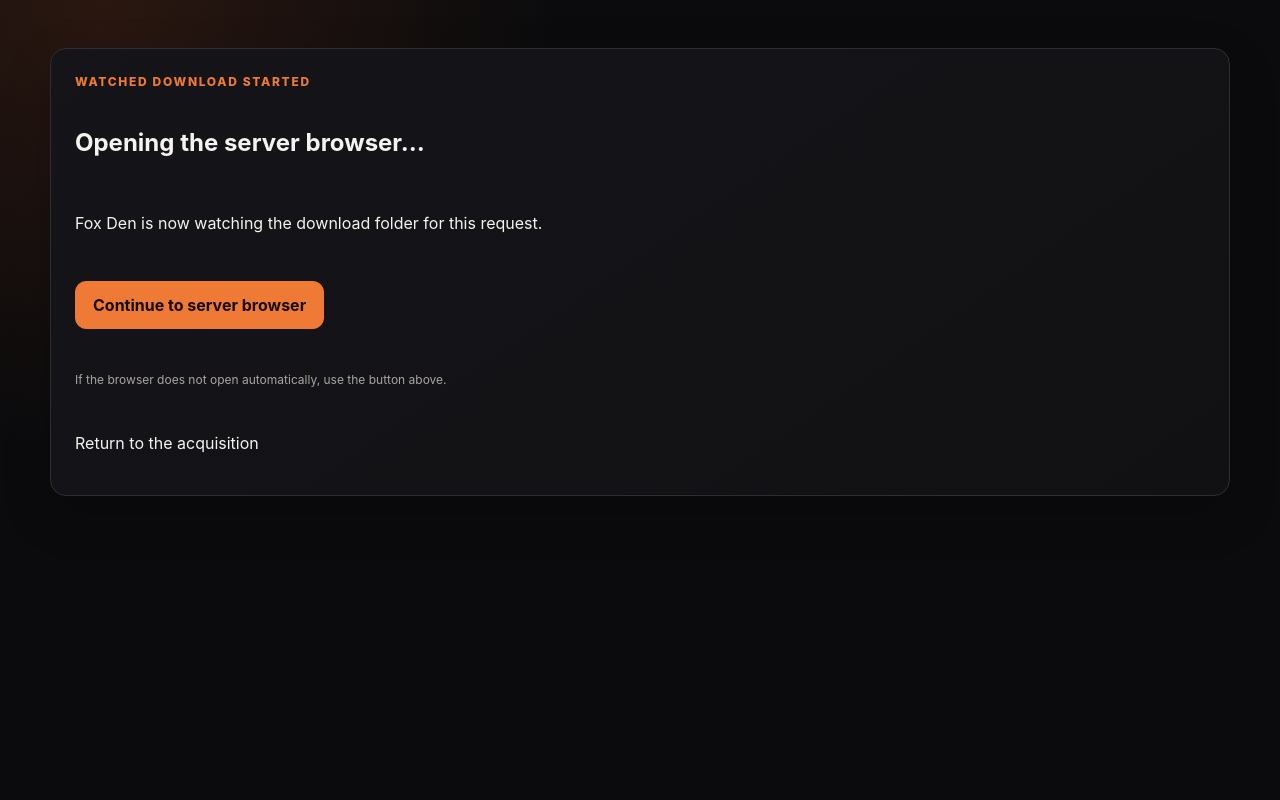
After one commit to ItsFoxxin/Music_Auto_Downloader, a FastAPI app: template backend/src/foxden_music/templates/acquisitions/browser_handoff.html in a window 1280 px wide. The commit adds this page. Run offline with FastAPI, Linux system fonts and the light colour scheme; the template is opened without the code that fills it: most values are stand-ins (such as "Sample title", 1, 10 or a date in 2020); parts of the project's set-up code (start-up, migrations or seed data) failed here and were passed over.

Commit message:
v2.3.2 - Fixed cached browser handoff and started inbox watch

```diff
--- a/backend/pyproject.toml
+++ b/backend/pyproject.toml
@@ -4,7 +4,7 @@ build-backend = "setuptools.build_meta"
 
 [project]
 name = "foxden-music"
-version = "2.3.1"
+version = "2.3.2"
 description = "A security-focused, self-hosted music importer and Jellyfin library manager"
 readme = "README.md"
 requires-python = ">=3.12"
--- a/backend/src/foxden_music/__init__.py
+++ b/backend/src/foxden_music/__init__.py
@@ -1,3 +1,3 @@
 """Fox Den Music."""
 
-__version__ = "2.3.1"
+__version__ = "2.3.2"
--- a/backend/src/foxden_music/artwork.py
+++ b/backend/src/foxden_music/artwork.py
@@ -154,7 +154,7 @@ class ArtworkService:
                     headers={
                         "Accept": "image/jpeg,image/png,image/webp,image/*;q=0.8",
                         "User-Agent": self._settings.musicbrainz_user_agent
-                        or "FoxDenMusic/2.3.1",
+                        or "FoxDenMusic/2.3.2",
                     },
                     timeout=self._settings.metadata_http_timeout_seconds,
                     follow_redirects=True,
--- a/backend/src/foxden_music/config.py
+++ b/backend/src/foxden_music/config.py
@@ -128,7 +128,7 @@ class Settings(BaseSettings):
     def musicbrainz_user_agent(self) -> str | None:
         if not self.musicbrainz_contact:
             return None
-        return f"FoxDenMusic/2.3.1 ({self.musicbrainz_contact})"
+        return f"FoxDenMusic/2.3.2 ({self.musicbrainz_contact})"
 
     @property
     def jellyfin_configured(self) -> bool:
--- /dev/null
+++ b/backend/src/foxden_music/templates/acquisitions/browser_handoff.html
@@ -0,0 +1,23 @@
+<!doctype html>
+<html lang="en">
+<head>
+  <meta charset="utf-8">
+  <meta name="viewport" content="width=device-width, initial-scale=1">
+  <meta name="color-scheme" content="dark">
+  <meta http-equiv="refresh" content="0;url={{ browser_url }}">
+  <title>Opening server browser · {{ app_name }}</title>
+  <link rel="stylesheet" href="{{ url_for('static', path='/styles.css') }}?v={{ version }}">
+</head>
+<body>
+  <main class="page-shell" id="main-content">
+    <section class="panel form-stack">
+      <p class="eyebrow">Watched download started</p>
+      <h1>Opening the server browser…</h1>
+      <p>Fox Den is now watching the download folder for this request.</p>
+      <p><a class="button primary" href="{{ browser_url }}">Continue to server browser</a></p>
+      <p class="muted fine-print">If the browser does not open automatically, use the button above.</p>
+      <p><a href="/acquisitions/{{ acquisition.id }}">Return to the acquisition</a></p>
+    </section>
+  </main>
+</body>
+</html>
--- a/backend/src/foxden_music/templates/base.html
+++ b/backend/src/foxden_music/templates/base.html
@@ -5,8 +5,8 @@
   <meta name="viewport" content="width=device-width, initial-scale=1">
   <meta name="color-scheme" content="dark">
   <title>{% block title %}{{ app_name }}{% endblock %}</title>
-  <link rel="stylesheet" href="{{ url_for('static', path='/styles.css') }}">
-  <script src="{{ url_for('static', path='/app.js') }}" defer></script>
+  <link rel="stylesheet" href="{{ url_for('static', path='/styles.css') }}?v={{ version }}">
+  <script src="{{ url_for('static', path='/app.js') }}?v={{ version }}" defer></script>
 </head>
 <body>
   <a class="skip-link" href="#main-content">Skip to main content</a>
--- a/backend/src/foxden_music/web.py
+++ b/backend/src/foxden_music/web.py
@@ -1139,7 +1139,7 @@ def create_app(settings: Settings | None = None, database: Database | None = Non
         acquisition_id: str,
         csrf_token: str = Form(...),
         session: Session = Depends(session_dependency),
-    ) -> RedirectResponse:
+    ) -> HTMLResponse:
         request.app.state.csrf.verify(csrf_token)
         acquisition = load_acquisition(session, acquisition_id)
         if not settings.download_inbox_auto_import or settings.download_inbox_dir is None:
@@ -1169,16 +1169,21 @@ def create_app(settings: Settings | None = None, database: Database | None = Non
                 session,
                 acquisition,
                 AcquisitionState.WAITING_FOR_DOWNLOAD,
-                "Server browser opened; watching the download inbox",
+                "Server browser handoff started; watching the download inbox",
             )
-        # Keep the form response on this origin. The application's CSP correctly
-        # restricts form submissions to ``'self'`` and Firefox applies that
-        # restriction to redirects as well. Client-side code performs the
-        # separate top-level navigation to the configured server browser only
-        # after this state transition succeeds.
-        return RedirectResponse(
-            url=f"/acquisitions/{acquisition.id}?download=started",
-            status_code=status.HTTP_303_SEE_OTHER,
+        destination = settings.remote_browser_url or settings.spotidownloader_url
+        # Return an actual same-origin document before navigating away. This
+        # works even when a client has an older cached app.js and avoids Firefox
+        # treating an external redirect as a blocked cross-origin form action.
+        return templates.TemplateResponse(
+            request=request,
+            name="acquisitions/browser_handoff.html",
+            headers={"Cache-Control": "no-store"},
+            context=common_context(
+                request,
+                acquisition=acquisition,
+                browser_url=destination,
+            ),
         )
 
     @app.post("/acquisitions/{acquisition_id}/upload")
--- a/docker-compose.yaml
+++ b/docker-compose.yaml
@@ -46,7 +46,7 @@ x-environment: &foxden-environment
   REMOTE_BROWSER_URL: "${REMOTE_BROWSER_URL:-}"
 
 x-service: &foxden-service
-  image: fox-den-music:2.3.1
+  image: fox-den-music:2.3.2
   build: *foxden-build
   user: "${PUID:-10001}:${PGID:-10001}"
   init: true
--- a/docker-compose.yml
+++ b/docker-compose.yml
@@ -46,7 +46,7 @@ x-environment: &foxden-environment
   REMOTE_BROWSER_URL: "${REMOTE_BROWSER_URL:-}"
 
 x-service: &foxden-service
-  image: fox-den-music:2.3.1
+  image: fox-den-music:2.3.2
   build: *foxden-build
   user: "${PUID:-10001}:${PGID:-10001}"
   init: true
```
Also changed, not shown: backend/tests/test_integrations.py (+1 -1 lines), backend/tests/test_stage2_web.py (+5 -4 lines).
